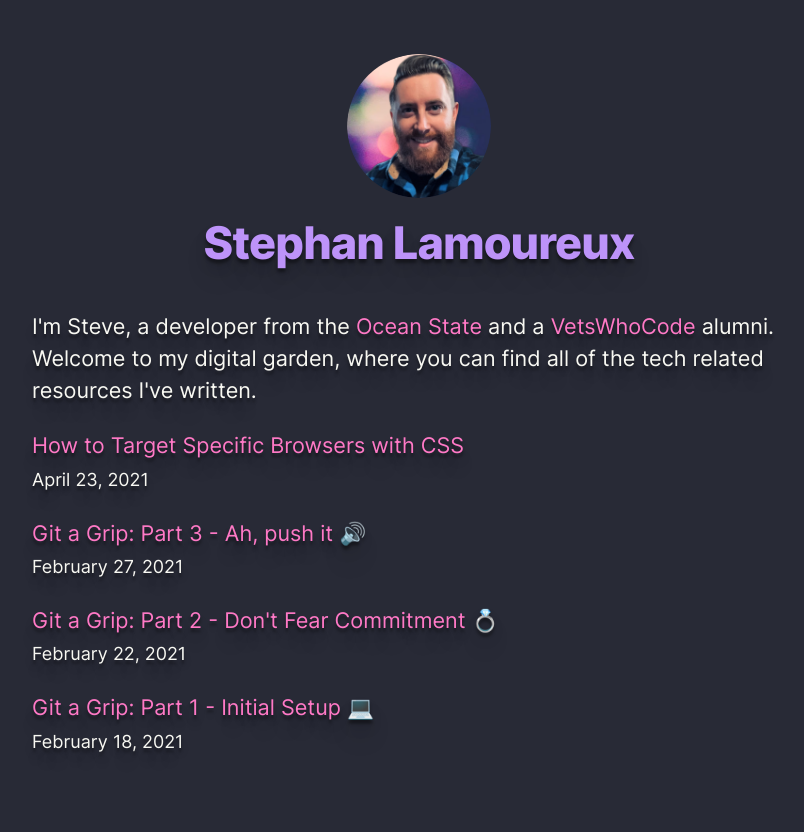
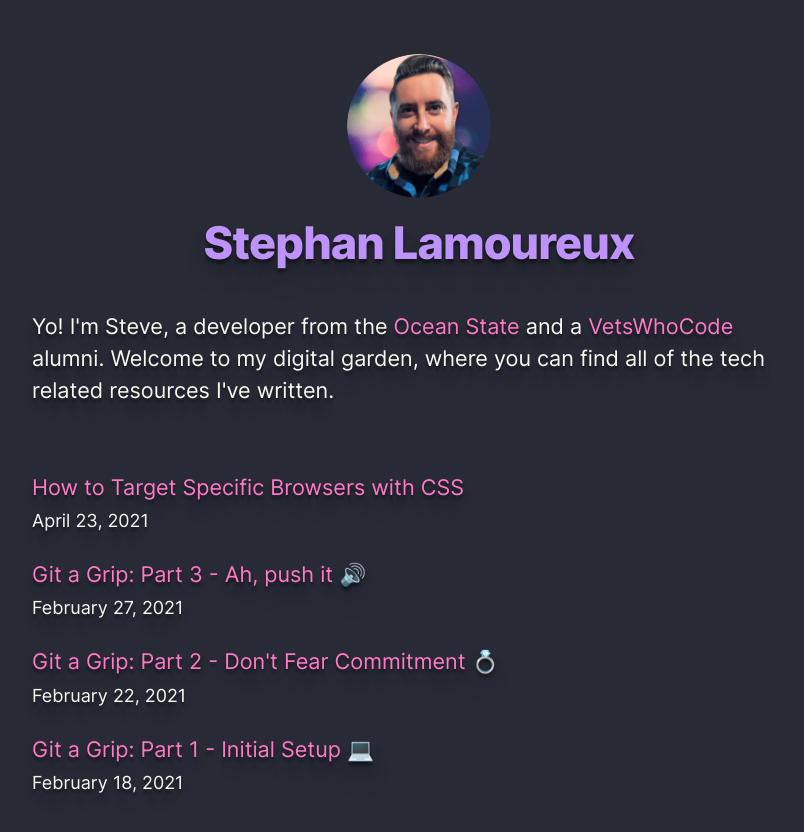
Before and after one commit to stephanlamoureux/blog, a Next.js app: page / in a window 1280 px wide. Shown: the top 832 px of the page, without its empty margins (221-1025 px from the left). Built offline with nearby package versions, Linux system fonts and the light colour scheme.

Commit message:
added margin

```diff
--- a/pages/index.js
+++ b/pages/index.js
@@ -23,7 +23,7 @@ export default function Home({ allPostsData }) {
 
 			<section className={utilStyles.headingMd}>
 				<p>
-					I'm Steve, a developer from the{' '}
+					Yo! I'm Steve, a developer from the{' '}
 					<a href="https://en.wikipedia.org/wiki/Rhode_Island">Ocean State</a>{' '}
 					and a <a href="https://vetswhocode.io/">VetsWhoCode</a> alumni.
 					Welcome to my digital garden, where you can find all of the tech
@@ -31,7 +31,9 @@ export default function Home({ allPostsData }) {
 				</p>
 			</section>
 
-			<section className={`${utilStyles.headingMd} ${utilStyles.padding1px}`}>
+			<section
+				className={`${utilStyles.headingMd} ${utilStyles.padding1px} ${utilStyles.marginTop3rem}`}
+			>
 				<ul className={utilStyles.list}>
 					{allPostsData &&
 						allPostsData.map(({ id, date, title }) => (
--- a/styles/utils.module.css
+++ b/styles/utils.module.css
@@ -59,3 +59,7 @@
 .dateText {
 	color: #bd93f9;
 }
+
+.marginTop3rem {
+	margin-top: 3.5rem;
+}
```
